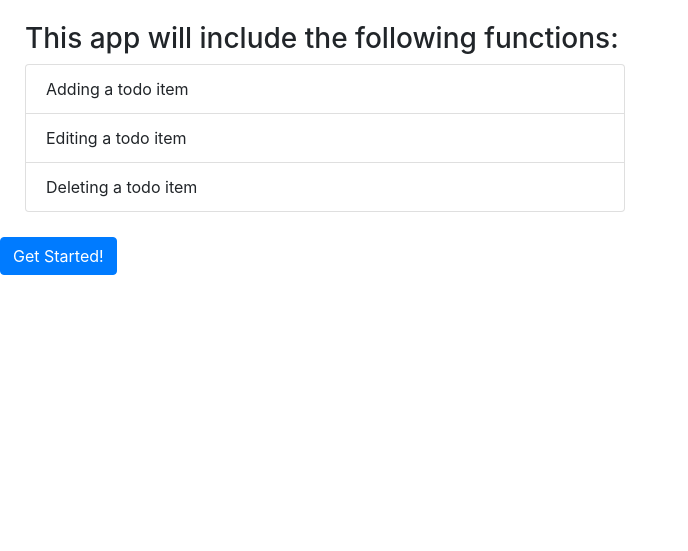
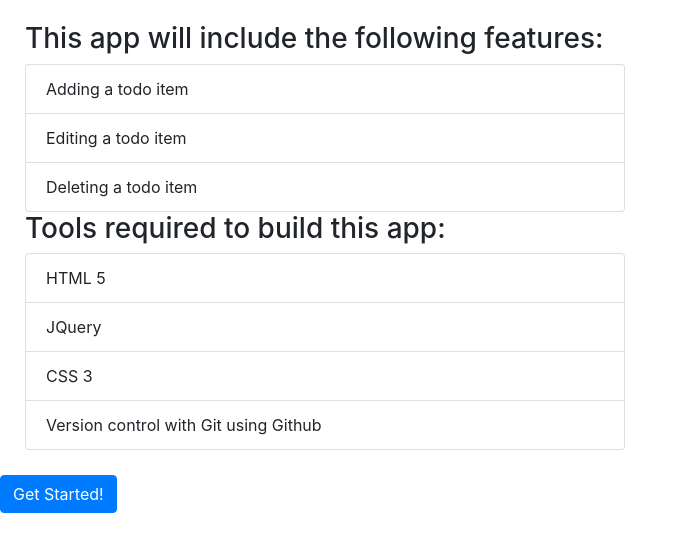
Before and after one commit to ryanofnba/TodoApp, a plain HTML site: page index.html in a window 1280 px wide. Shown: the part 51-602 px from the top of the page, without its empty margins (0-688 px from the left). Drawn offline with nearby package versions, Linux system fonts and the light colour scheme.

Commit message:
instructions added

```diff
--- a/index.html
+++ b/index.html
@@ -14,12 +14,21 @@
         <section>
             <div class="summary">
                 <h3 class="title">
-                    This app will include the following functions:
+                    This app will include the following features:
                 </h3>
                 <ul class="list-group features-list">
                     <li class="list-group-item">Adding a todo item</li>
                     <li class="list-group-item">Editing a todo item</li>
                     <li class="list-group-item">Deleting a todo item</li>
+                </ul>
+                <h3 class="requirements-title">
+                    Tools required to build this app:
+                </h3>
+                <ul class="list-group knowledge-requirements-list">
+                    <li class="list-group-item">HTML 5</li>
+                    <li class="list-group-item">JQuery</li>
+                    <li class="list-group-item">CSS 3</li>
+                    <li class="list-group-item">Version control with Git using Github</li>
                 </ul>
             </div>
             <button type="button" class="get-started-button btn btn-primary">Get Started!</button>
--- a/main.js
+++ b/main.js
@@ -1,5 +1,6 @@
 $(document).ready(function() {
     const getStartedButton = $(".get-started-button");
+
     getStartedButton.click(function() {
         alert("Let's begin coding! YOU CAN DO IT JENNIE KIM!");
     });
--- a/styles.css
+++ b/styles.css
@@ -9,6 +9,6 @@ h1 {
     width: 1000px;
 }
 
-.features-list {
+.features-list, .knowledge-requirements-list {
     width: 60%;
 }
```
